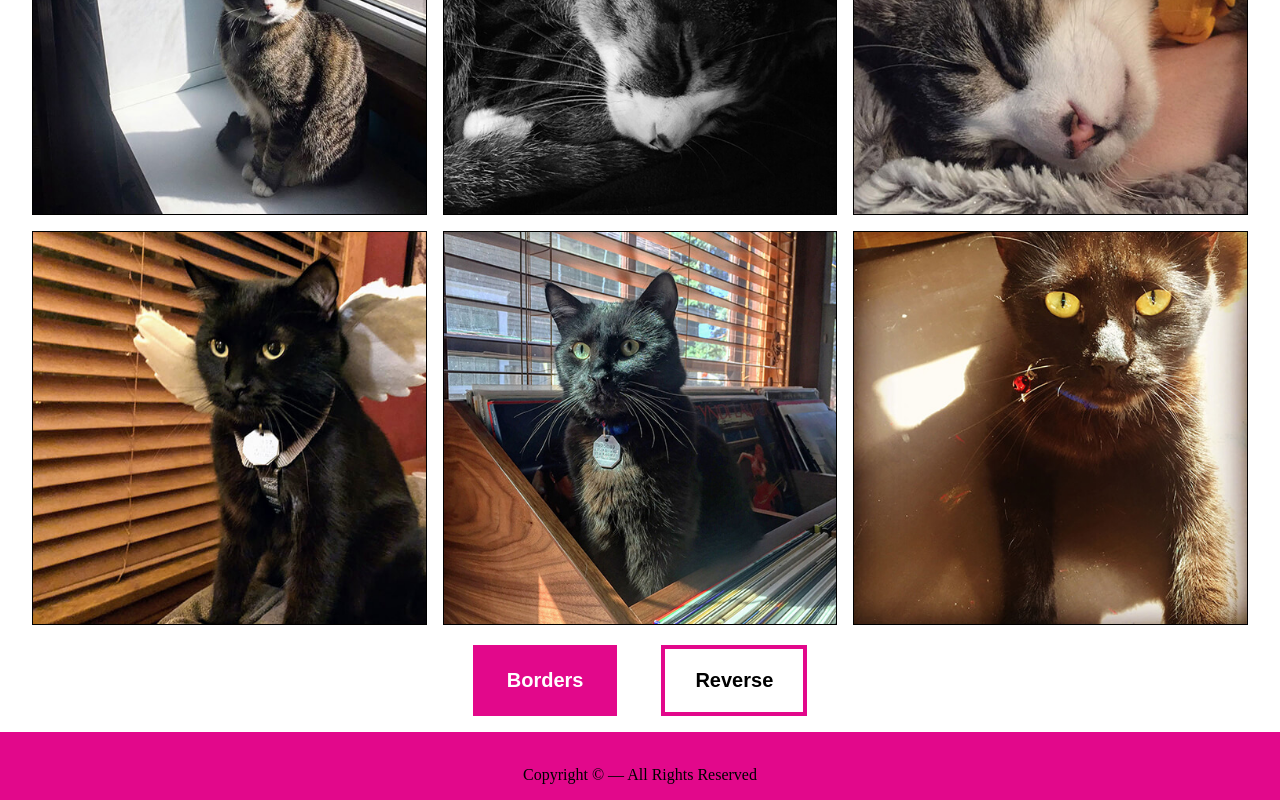
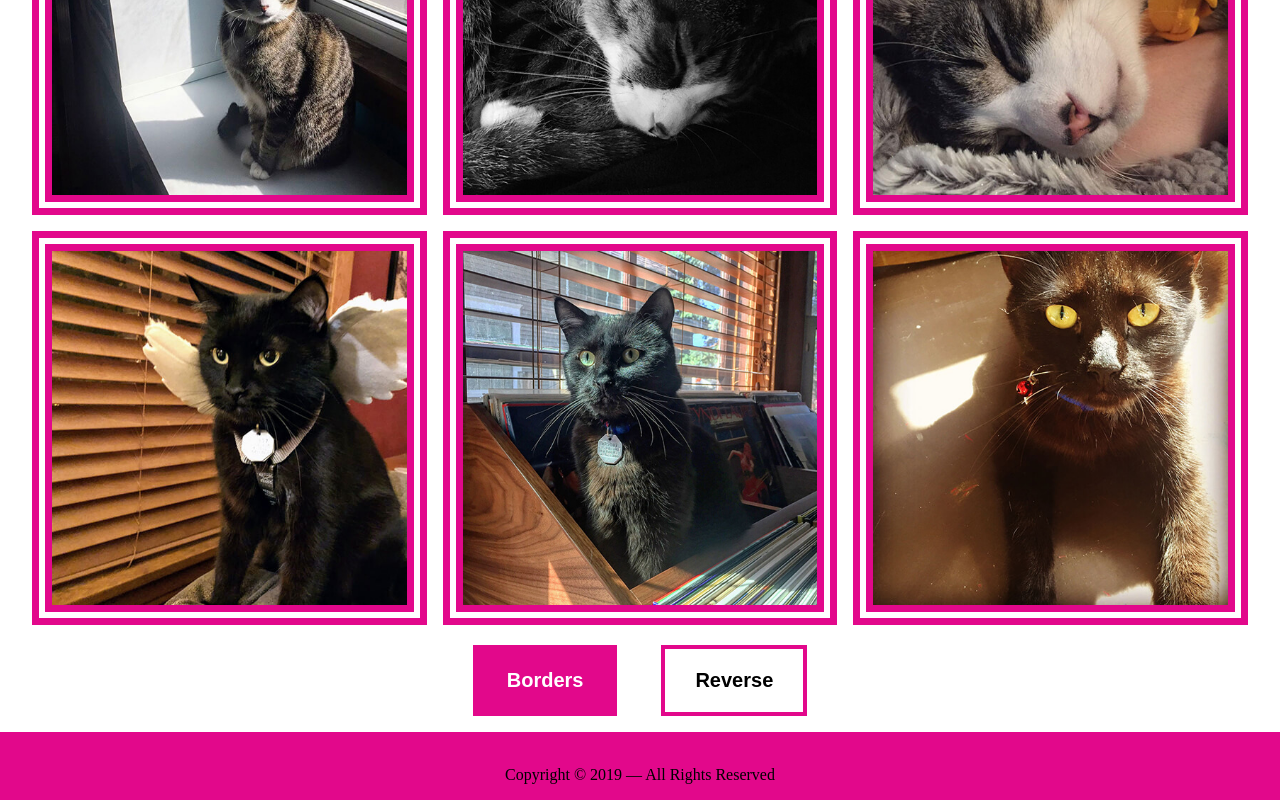
Before and after one commit to qjac/uofm-fed, a website: page index.html in a window 1280 px wide. Both pictures are taken after a click on the button "Borders". Shown: the part 356-1156 px from the top of the page. Drawn offline with nearby package versions, Linux system fonts and the light colour scheme; files that its build step writes are made by us from their sources.

Commit message:
add copyright auto update and gallery button functionality

```diff
--- a/index.html
+++ b/index.html
@@ -51,8 +51,9 @@
                 </a>
             </li>
         </ul>
-        <p>Copyright ©<span class="year"></span> — All Rights Reserved</p>
+        <p>Copyright © <span id="year"></span> — All Rights Reserved</p>
     </footer>
 
+    <script defer src="js/main.js"></script>
     </body>
 </html>
--- /dev/null
+++ b/js/main.js
@@ -0,0 +1,36 @@
+window.onload = (event) => {
+
+    ////////////////////////////////////////
+    // footer copyright auto update fn
+    ////////////////////////////////////////
+    const getYear = () => {
+        const year = new Date().getFullYear();
+        return document.getElementById('year').innerHTML = year;
+    };
+
+    getYear();
+
+
+    ////////////////////////////////////////
+    // gallery image button functions
+    ////////////////////////////////////////
+    const getGalleryImgs = () => {
+        const galleryImgs = document.querySelectorAll('.gallery img');
+        return Array.from(galleryImgs);
+    }
+
+    const toggleBorder = () => {
+        const galleryImgs = getGalleryImgs();
+        return galleryImgs.map( img => img.classList.toggle('border-fancy'));
+    }
+
+    const imgReverse = () => {
+        const galleryImgs = getGalleryImgs();
+        const reverseImgs = galleryImgs.reverse();
+        return reverseImgs.map(img => document.querySelector('.gallery').appendChild(img))
+
+    }
+
+    document.getElementById('border-toggle').addEventListener( 'click' || 'keydown', () => toggleBorder());
+    document.getElementById('img-reverse').addEventListener( 'click' || 'keydown', () => imgReverse());
+}; // end window.onload
```
